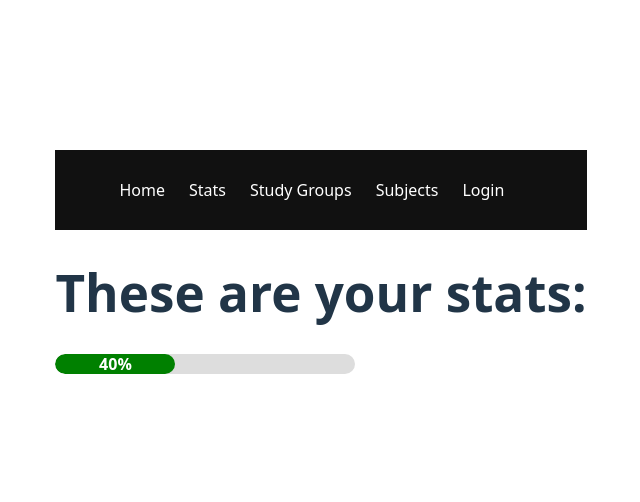
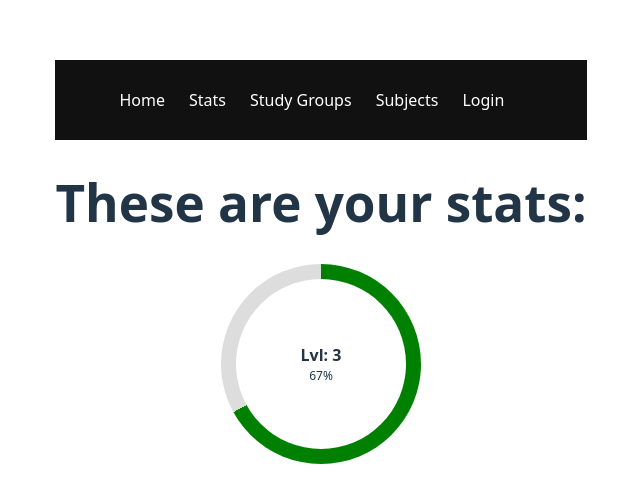
Before and after one commit to Draggard11/DAT251--placeholder-, a React (Vite) app in the folder frontend/react-website/: page /Stats in a window 1280 px wide. Shown: the part 138-640 px from the top of the page, without its empty margins (319-959 px from the left). Built offline with nearby package versions, Linux system fonts and the light colour scheme.

Commit message:
created progressbar as component and made it circular

```diff
--- /dev/null
+++ b/frontend/react-website/src/components/ProgressBar.tsx
@@ -0,0 +1,35 @@
+import React from "react";
+
+const ProgressBar = ({progress, level}) => {
+
+    return (
+        <div style={{
+                width: "200px",
+                height: "200px",
+                background: `conic-gradient(green ${progress}%, #ddd ${progress}%)`,
+                borderRadius: "50%",
+                display: "flex",
+                alignItems: "center",
+                justifyContent: "center",
+                overflow: "hidden"
+              }}>
+                <div style={{
+                  width: "85%",
+                  height: "85%",
+                  backgroundColor: "white",
+                  borderRadius: "50%",
+                  display: "flex",
+                  alignItems: "center",
+                  justifyContent: "center",
+                  flexDirection: "column",
+                  fontWeight: "bold"
+                }}
+            >
+            <span>Lvl: {level} </span>
+            <span style={{ fontWeight: 400, fontSize: 12 }}>{progress}%</span>
+              </div>
+        </div>
+    );
+};
+
+export default ProgressBar;
--- a/frontend/react-website/src/pages/Stats.tsx
+++ b/frontend/react-website/src/pages/Stats.tsx
@@ -1,30 +1,21 @@
 import React from "react";
+import ProgressBar from "../components/ProgressBar";
 
 const Stats = () => {
-    const progress = 40;
+    const progress = 67;
+    const level = 3;
     return (
         <div>
+        <div style={{
+            display: "flex",
+            flexDirection: "column",
+            alignItems: "center",
+            justifyContent: "center"
+            }}
+        >
+
             <h1>These are your stats:</h1>
-            <div style={{
-                    width: "300px",
-                    height: "20px",
-                    backgroundColor: "#ddd",
-                    borderRadius: "10px",
-                    overflow: "hidden"
-                  }}>
-                    <div style={{
-                      width: progress + "%",
-                      height: "100%",
-                      backgroundColor: "green",
-                      borderRadius: "10px",
-                      display: "flex",
-                      alignItems: "center",
-                      justifyContent: "center",
-                      color: "white",
-                      fontWeight: "bold"
-                    }} >
-                  {progress}%
-                  </div>
+            <ProgressBar progress = {progress} level= {level}/>
             </div>
         </div>
     );
```
